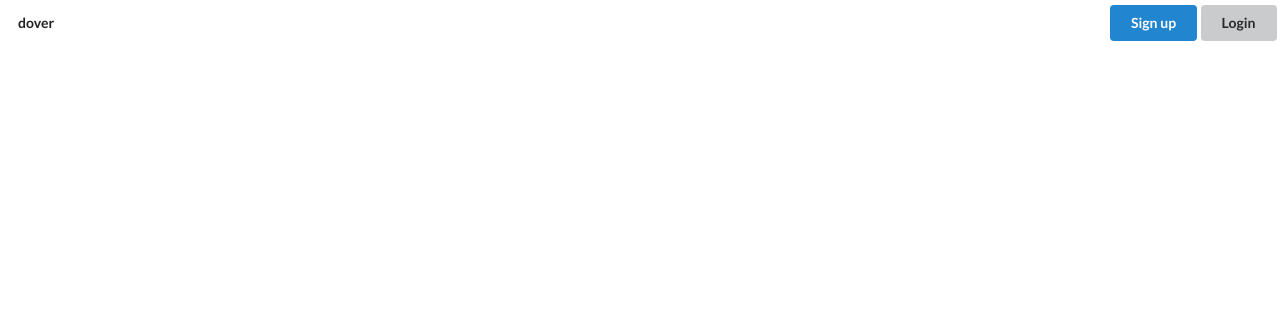
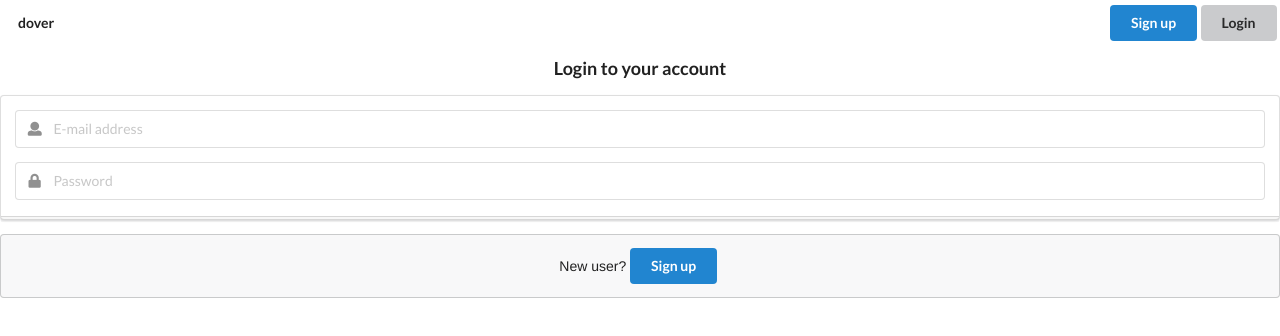
Before and after one commit to bexxpants/dover, a Vue app: page /#/ in a window 1280 px wide. Both pictures are taken after a click on the button "Login". Shown: the top 336 px of the page. Built offline with nearby package versions, Linux system fonts and the light colour scheme.

Commit message:
added login component

```diff
--- /dev/null
+++ b/src/components/Login.vue
@@ -0,0 +1,33 @@
+<template>
+  <div class="ui center aligned grid">
+    <div class="column">
+      <div class="ui header">Login to your account</div>
+      <div class="ui large form">
+        <div class="ui stacked segment">
+          <div class="field">
+            <div class="ui left icon input">
+              <i class="user icon"></i>
+              <input type="text" name="email" placeholder="E-mail address">
+            </div>
+          </div>
+          <div class="field">
+            <div class="ui left icon input">
+              <i class="lock icon"></i>
+              <input type="passwork" name="password" placeholder="Password">
+            </div>
+          </div>
+        </div>
+      </div>
+      <div class="ui message">
+        New user?
+        <router-link to="/" tag="button" class="ui button primary">Sign up</router-link>
+      </div>
+    </div>
+  </div>
+</template>
+
+<script>
+export default {
+  name: 'Login',
+};
+</script>
--- a/src/router/index.js
+++ b/src/router/index.js
@@ -1,6 +1,7 @@
 import Vue from 'vue';
 import Router from 'vue-router';
 import Home from '@/components/Home';
+import Login from '@/components/Login';
 
 Vue.use(Router);
 
@@ -11,5 +12,10 @@ export default new Router({
       name: 'Home',
       component: Home,
     },
+    {
+      path: '/login',
+      name: 'Login',
+      component: Login,
+    },
   ],
 });
```
